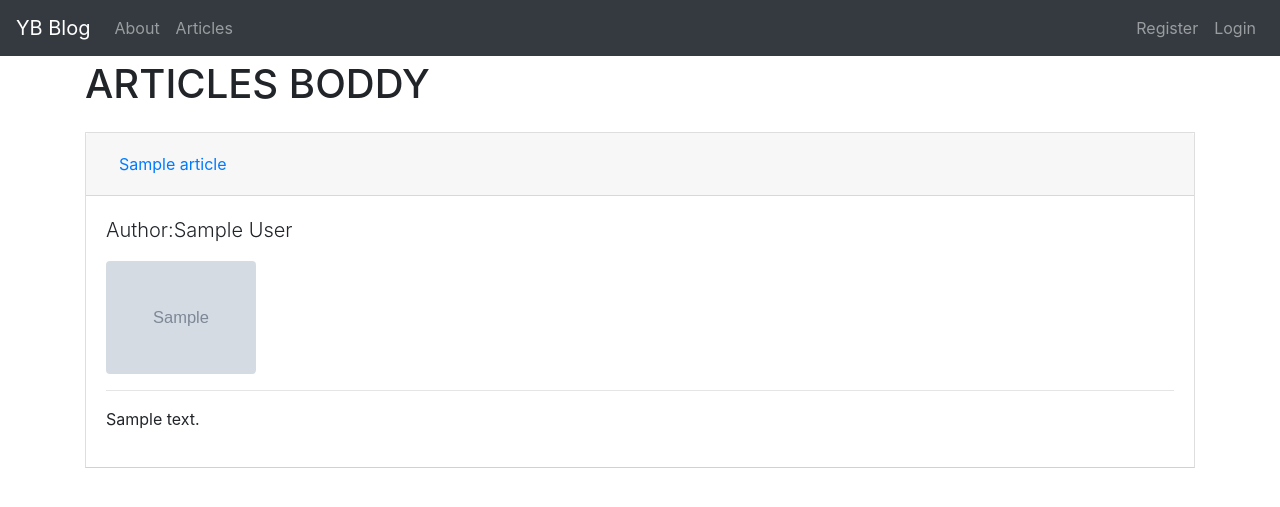
After one commit to CihatBaran/Article-App-Django, a Django app: template templates/articles.html in a window 1280 px wide. The commit adds this page. Shown: the top 507 px of the page. Run offline with Django 3.2, Linux system fonts and the light colour scheme; the template is opened without the code that fills it: most values are stand-ins (such as "Sample title", 1, 10 or a date in 2020); grey boxes marked "Sample" are stand-in pictures; some libraries are stand-ins or nearby versions.

Commit message:
Article Page has been added

```diff
--- a/article/urls.py
+++ b/article/urls.py
@@ -1,10 +1,11 @@
 from django.contrib import admin
 from django.urls import path
-from article.views import dashboard, add_article, ind_article, ind_article_edit, ind_article_delete
+from article.views import dashboard, add_article, ind_article, ind_article_edit, ind_article_delete, articles
 
 app_name = "article"
 
 urlpatterns = [
+    path("", articles, name="articles"),
     path('dashboard/', dashboard, name="dashboard"),
     path('dashboard/<int:id>', ind_article, name="ind_article"),
     path('dashboard/edit/<int:id>', ind_article_edit, name="ind_article"),
--- /dev/null
+++ b/templates/articles.html
@@ -0,0 +1,48 @@
+{% extends 'layout.html' %} {% block body %}
+
+<h1>ARTICLES BODDY</h1>
+
+{% if articles %}
+
+<div class="accordion">
+  {% for article in articles %}
+  <div class="card mt-4" style="border-bottom: 1px solid rgb(209, 209, 209)">
+    <div class="card-header" id="headingOne">
+      <h5 class="mb-0">
+        <button
+          class="btn btn-link"
+          data-toggle="collapse"
+          data-target="#collapseOne"
+          aria-expanded="true"
+          aria-controls="collapseOne"
+        >
+          {{article.title}}
+        </button>
+      </h5>
+    </div>
+
+    <div
+      id="collapseOne"
+      class="collapse show"
+      aria-labelledby="headingOne"
+      data-parent="#accordion"
+    >
+      <div class="card-body">
+        <p class="lead">Author:{{article.author}}</p>
+        {% if article.article_image %}
+        <img
+          class="img-fluid rounded"
+          style="width: 150px"
+          src="{{article.article_image.url}}"
+          alt="{{image}}"
+        />
+        {% endif %}
+        <hr />
+        <p>{{ article.content|safe }}</p>
+      </div>
+    </div>
+  </div>
+
+  {% endfor %}
+</div>
+{% else %} No article currently appears {% endif %} {% endblock body %}
--- a/templates/includes/navbar.html
+++ b/templates/includes/navbar.html
@@ -16,14 +16,13 @@
       <li class="nav-item">
         <a class="nav-link" href="/about">About</a>
       </li>
-
-
+      <li class="nav-item">
+        <a class="nav-link" href="/article">Articles</a>
+      </li>
     </ul>
-
 
     {% if request.user.is_authenticated %}
     <ul class="navbar-nav ml-auto">
-
       <li class="nav-item">
         <a class="nav-link" href="/article/dashboard">Dashboard</a>
       </li>
@@ -45,7 +44,5 @@
       </li>
     </ul>
     {% endif %}
-
-
   </div>
 </nav>
```
Also changed, not shown: article/views.py (+8 -2 lines), db.sqlite3, media/4.jpg (deleted), templates/add_article.html (renamed from templates/article.html).
